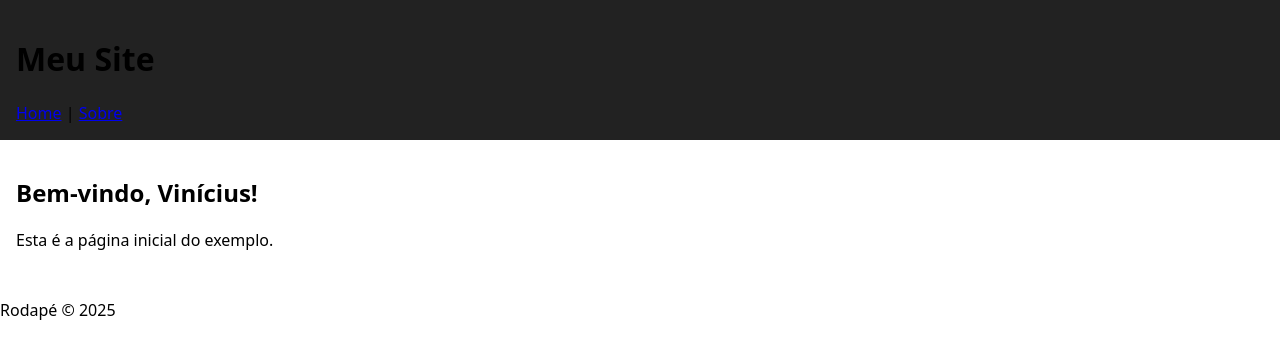
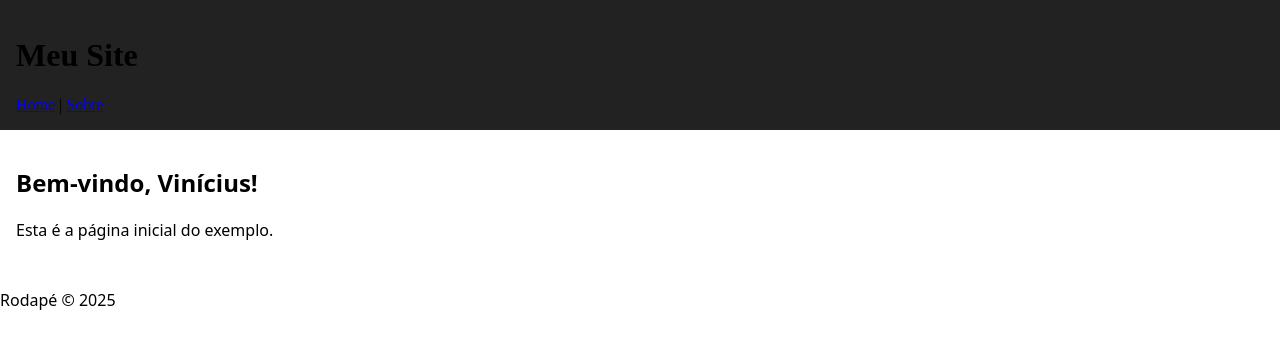
Before and after one commit to viniciusrnascimento/webapp-22, a Flask app: page / in a window 1280 px wide. Shown: the top 359 px of the page. Run offline with Flask 3, Linux system fonts and the light colour scheme.

Commit message:
Update style.css

```diff
--- a/static/css/style.css
+++ b/static/css/style.css
@@ -1,3 +1,3 @@
 body { font-family: system-ui, Arial, sans-serif; margin: 0; padding: 0; }
-header { background: #222; color: #000; padding: 1rem; }
+header { font-family: poppins; background: #222; color: #000; padding: 1rem; }
 main { padding: 1rem; }
```
